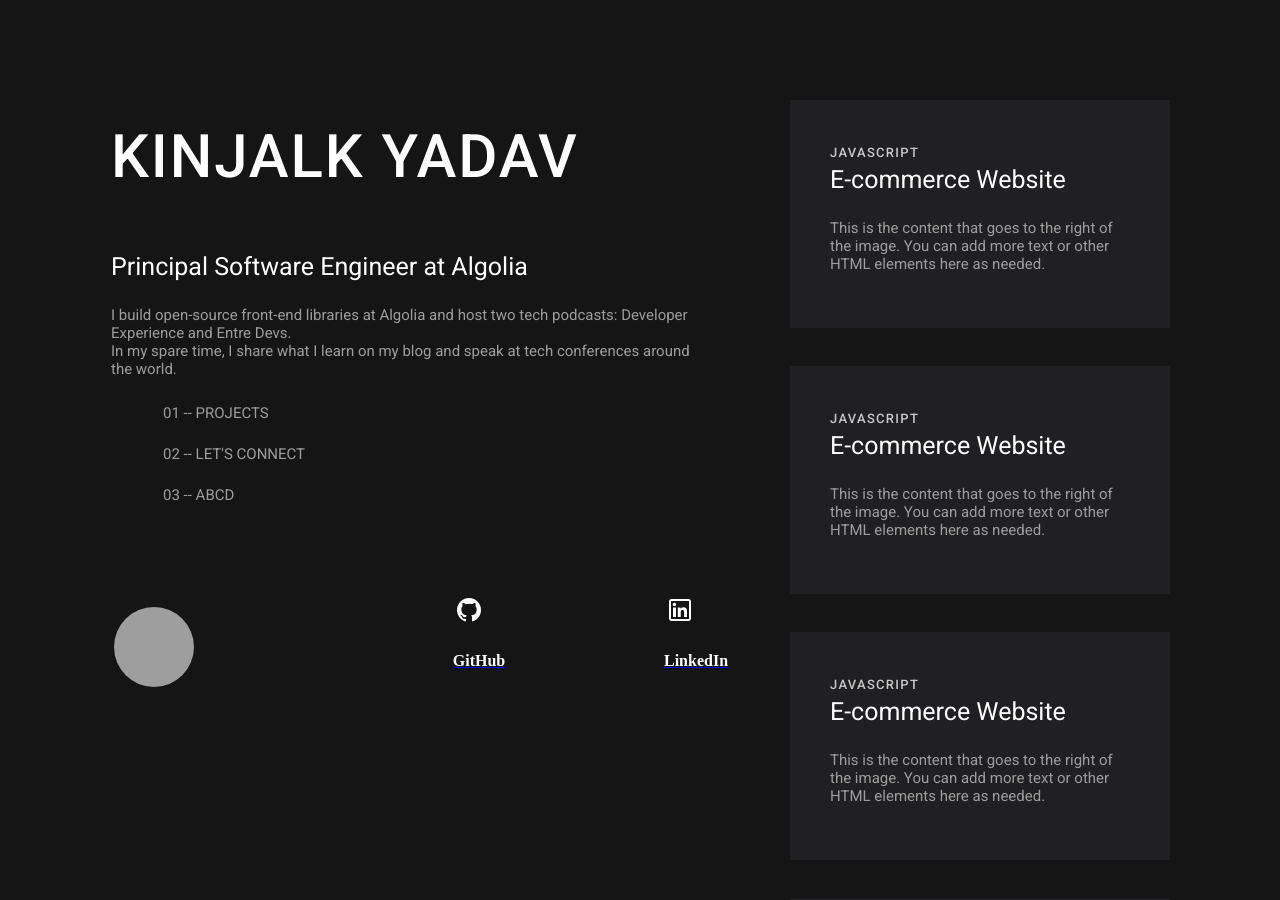
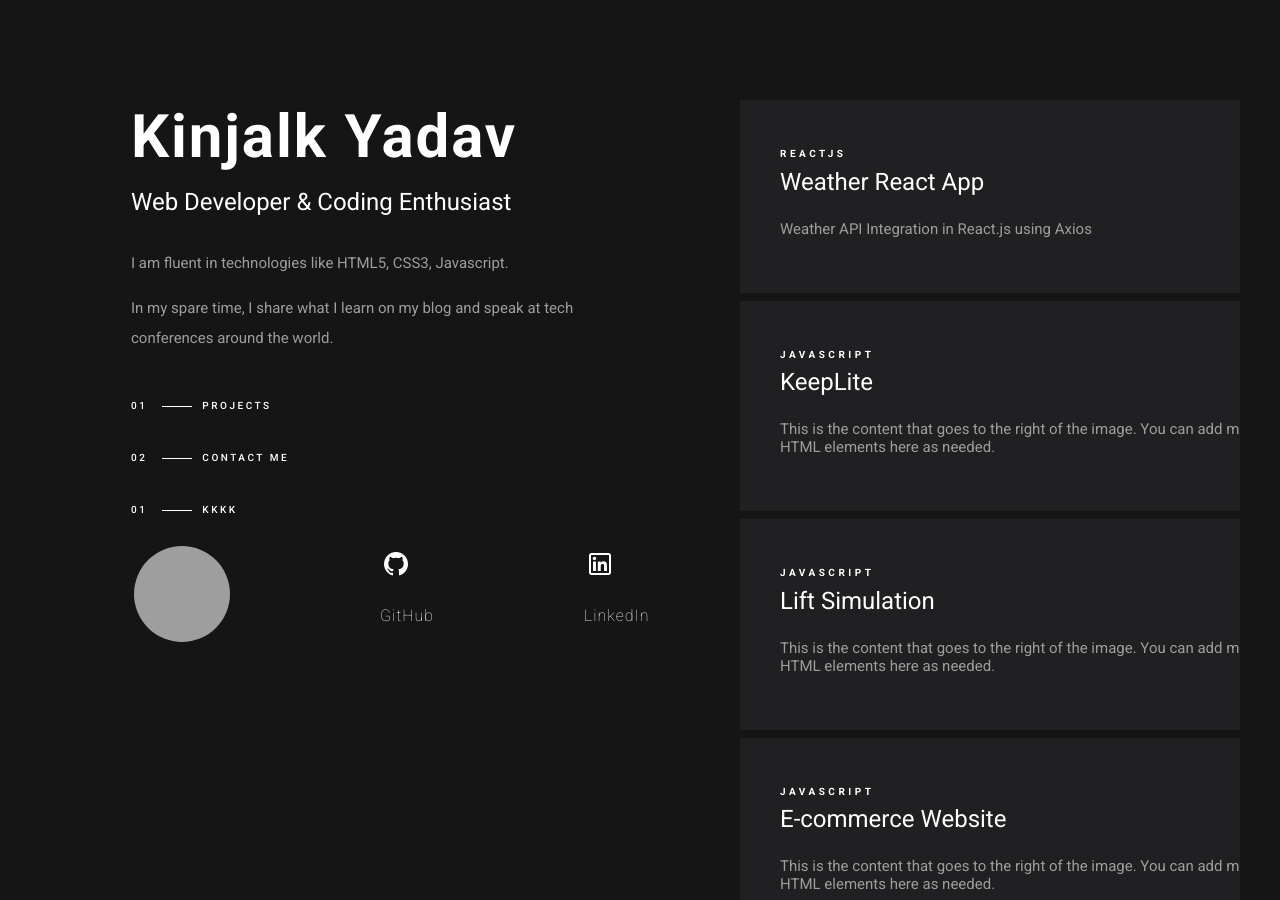
Before and after one commit to KINJALKYADAV/personal-portfolio, a plain HTML site: page index.html in a window 1280 px wide. Drawn offline with Linux system fonts and the light colour scheme; grey boxes are pictures that could not be loaded.

Commit message:
Development Phase 40%

```diff
--- a/index.html
+++ b/index.html
@@ -14,17 +14,20 @@
     <div class="main-container">
         <div class="left-block">
             <div class="Intro">
-                <h3 class="roboto-medium">KINJALK YADAV</h3>
-                <h3 class="h33">Principal Software Engineer at Algolia</h3>
-                <p class="about">I build open-source front-end libraries at Algolia and host two tech podcasts: Developer Experience and Entre Devs.
-                    <br>In my spare time, I share what I learn on my blog and speak at tech conferences around the world.
-                </p>
+                <h3 class="name">Kinjalk Yadav</h3>
+                <h3 class="h33">Web Developer & Coding Enthusiast</h3>
+                <div class="about">
+                    <p>I am fluent in technologies like HTML5, CSS3, Javascript.
+                    </p>
+                    <p >In my spare time, I share what I learn on my blog and speak at tech conferences around the world.
+                    </p>
+                </div>
             </div>
             <div class="navigation">
-                <ul class="roboto-regular">
-                    <li>01 -- PROJECTS</li>
-                    <li>02 -- LET'S CONNECT</li>
-                    <li>03 -- ABCD</li>
+                <ul>
+                    <li><a href="#Target" class="link-project">01 <hr>PROJECTS</a></li>
+                    <li><a href="#Target" class="link-project">02 <hr>CONTACT ME</a></li>
+                    <li><a href="#Target" class="link-project">01 <hr>KKKK</a></li>
                 </ul>
             </div>
             <div class="footer">
@@ -32,49 +35,48 @@
                     <img src="about.jpg" alt="Profile photo">
                 </div>
                 <div class="git">
-                    <a href="https://github.com/KINJALKYADAV" target="_blank">
+                    <a href="https://github.com/KINJALKYADAV" target="_blank" class="link">
                         <img src="icons8-github-32.png" alt="GitHub icon">
                         <h4 class="social">GitHub</h4>
                     </a>
                 </div>
                 <div class="linkedin">
-                    <a href="https://www.linkedin.com/in/kinjalk-yadav-253165243/" target="_blank">
+                    <a href="https://www.linkedin.com/in/kinjalk-yadav-253165243/" target="_blank" class="link">
                         <img src="icons8-linkedin-32.png" alt="LinkedIn icon">
                         <h4 class="social">LinkedIn</h4>
-                    </a>
+                     </a>
                 </div>
             </div>
         </div>
         <div class="right-block">
-            <div class="block">
-                <h2>JAVASCRIPT</h2>
-                <h3 class="h33">E-commerce Website</h3>
-                <p>This is the content that goes to the right of the image. You can add more text or other HTML elements here as needed.</p>
-            </div>
-            <br>
-            <div class="block">
-                <div class="content">
+            <a href="https://weatheringweather.netlify.app/" target="_blank" class="block-link">
+                <div id = "Target" class="block">
+                    <h2>REACTJS</h2>
+                    <h3 class="h33">Weather React App</h3>
+                    <p>Weather API Integration in React.js using Axios</p>
+                </div>
+            </a>
+            <a href="" target="_blank" class="block-link">
+                <div class="block">
+                    <h2>JAVASCRIPT</h2>
+                    <h3 class="h33">KeepLite</h3>
+                    <p>This is the content that goes to the right of the image. You can add more text or other HTML elements here as needed.</p>
+                </div>
+            </a>
+            <a href="" target="_blank" class="block-link">
+                <div class="block">
+                    <h2>JAVASCRIPT</h2>
+                    <h3 class="h33">Lift Simulation</h3>
+                    <p>This is the content that goes to the right of the image. You can add more text or other HTML elements here as needed.</p>
+                </div>
+            </a>
+            <a href="" target="_blank" class="block-link">
+                <div class="block">
                     <h2>JAVASCRIPT</h2>
                     <h3 class="h33">E-commerce Website</h3>
                     <p>This is the content that goes to the right of the image. You can add more text or other HTML elements here as needed.</p>
                 </div>
-            </div>
-            <br>
-            <div class="block">
-                <div class="content">
-                    <h2>JAVASCRIPT</h2>
-                    <h3 class="h33">E-commerce Website</h3>
-                    <p>This is the content that goes to the right of the image. You can add more text or other HTML elements here as needed.</p>
-                </div>
-            </div>
-            <br>
-            <div class="block">
-                <div class="content">
-                    <h2>JAVASCRIPT</h2>
-                    <h3 class="h33">E-commerce Website</h3>
-                    <p>This is the content that goes to the right of the image. You can add more text or other HTML elements here as needed.</p>
-                </div>
-            </div>
+            </a>
         </div>
     </div>
 </body>
--- a/style.css
+++ b/style.css
@@ -5,32 +5,38 @@ body {
   margin: 0px;
   padding: 40px;
   height: 100vh;
-  display: flex;
-  flex-direction: column;
 }
 
 .main-container {
   display: flex;
   flex-direction: row;
   height: 100vh;
+  flex-wrap: wrap;
 }
 
 .left-block {
-  padding: 20px 70px 88px 70px;
+  padding: 10px 70px 88px 90px;
   text-align: left;
   margin: 1px;
   margin-right: 5px;
-  height: 100vh;
-  position: fixed;
-  overflow: hidden;
+  position: absolute;
   width: 650px; /* Adjust this width as needed */
 }
-
+.name{
+  font-family: "Roboto", sans-serif;
+  font-weight: 600;
+  font-style: normal;
+  font-size: 60px;
+  letter-spacing: 1.9px;
+  margin-top: 50px;
+  margin-bottom: 16px;
+}
 .right-block {
-  margin-left: 750px; /* Adjust this width to match the left-block width */
+  margin-left: 700px; /* Adjust this width to match the left-block width */
   height: 100vh;
   overflow-y: scroll;
-  padding: 60px 70px 0 0;
+  padding-top: 60px;
+  padding-right: 32px;
   display: flex;
   flex-direction: column;
   width: 750px; /* Adjust this width to match the left-block width */
@@ -54,14 +60,20 @@ body {
 
 ul {
   list-style-type: none;
-  font-size: 20px;
+  font-size: 45px;
+  padding: 0px 0px 0px 0px;
+  font-weight: 500;
   text-align: left;
+  font-family: "Roboto", sans-serif;
+  font-style: normal;
+  color: #9d9d9d;
+  margin: 0;
 }
 
 ul li {
-  border: 1px;
+  border: 0px;
   margin-top: -1px; /* Prevent double borders */
-  padding: 12px; /* Add some padding */
+  padding: 0px; /* Add some padding */
 }
 
 .block {
@@ -70,42 +82,57 @@ ul li {
   display: block;
   background-color: #202022;
   border: 4px;
-  margin-bottom: 20px;
+  justify-content: center;
+  margin-bottom: 8px;
+  width: 600px;
 }
 
 .block h2 {
-  margin-bottom: 2px;
-  margin-top: 5px;
-  font-size: 13px;
+  font-size: 10px;
   font-family: "Roboto", sans-serif;
-  font-weight: 500;
+  font-weight: 650;
   font-style: normal;
-  color: #c8c8c8;
-  letter-spacing: 1.3px;
+  color: #ffffff;
+  letter-spacing: 3.5px;
 }
 
 .h33 {
   font-family: "Roboto", sans-serif;
   font-weight: 400;
   font-style: normal;
-  font-size: 25px;
+  font-size: 24px;
   color: #ffffff;
-  margin-top: 5px;
+  margin-top: 8px;
 }
-
+.block-link{
+  text-decoration: none;
+}
 .block:hover {
   background: #3e3e3e;
-  -webkit-box-shadow: 0px 5px 40px -10px rgba(0,0,0,0.57);
-  -moz-box-shadow: 0px 5px 40px -10px rgba(35, 35, 35, 0.57);
-  box-shadow: 5px 40px -10px rgba(0,0,0,0.57);
+  transform: translateY(-8px);
   transition: all .5s ease 0s;
 }
-
+.link-project{
+  text-decoration: none;
+  font-size: 10px;
+  color: #ffffff;
+  letter-spacing: 2.5px;
+}
 .about {
   justify-content: left;
-  padding-right: 50px;
+  padding-right: 150px;
+
+  margin: 32px 0px 0px;
+  line-height: 30px;
 }
-
+hr{
+  display: inline-block;
+  vertical-align: middle;
+  margin: 0 10px; /* Adjust spacing between hr and text */
+  border: none; /* Remove default border */
+  border-top: 1px solid #ffffff; /* Add top border */
+  width: 30px; /* Ensure hr spans full width */
+}
 p {
   font-family: "Roboto", sans-serif;
   font-weight: 400;
@@ -113,30 +140,28 @@ p {
   font-size: 15px;
   color: #9d9d9d;
 }
-
 .footer {
   margin: 2px;
   padding: 1px;
   height: 120px;
   display: flex;
   flex-direction: row;
-  padding-top: 40px;
+  padding-top: 0px;
   padding-right: 100px;
   align-items: flex-end;
   width: 650px;
   justify-content: space-between;
 }
 .image{
- padding-right: 100px;
+ padding-right: 0px;
 }
 .image img {
-  height: 80px;
-  width: 80px;
+  height: 96px;
+  width: 96px;
   border-radius: 50%;
 }
 .linkedin{
-  display: inline;
-  width: 100px;
+  width: 200px;
 }
 .linkedin img{
   height:32px;
@@ -144,12 +169,20 @@ p {
   padding-top: 40px;
 }
 .git img{
-  height:32px;
+  height: 32px;
   width: 32px;
 }
 .social{
   color: #ffffff;
+  font-family: "Roboto", sans-serif;
+  font-weight: 100;
+  letter-spacing: 1px;
+  font-style: normal;
+  vertical-align: middle;
+}
+.link{
   text-decoration: none;
+  display: inline-block;
 }
 .roboto-thin {
   font-family: "Roboto", sans-serif;
```
Also changed, not shown: script.js (added, +10 -0 lines), icons8-linkedin-96.png (added), 1 other file.
